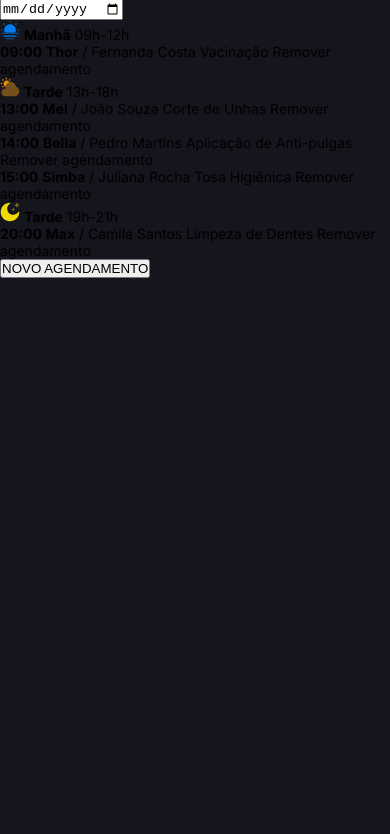
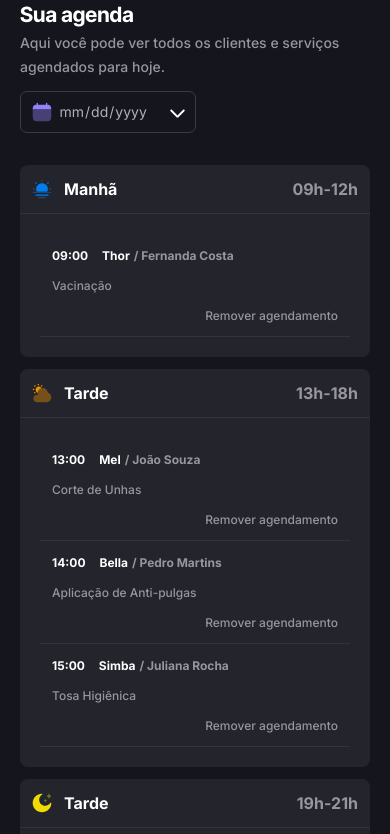
Before and after one commit to gabrielbertaglia/rocketseat-fullstack-desafio-mundo-pet, a website built with webpack: page index.html in a window 390 px wide. Shown: the part 69-903 px from the top of the page. Before the commit the page ends 844 px from the top, so only its background shows below. Built offline with nearby package versions, Linux system fonts and the light colour scheme.

Commit message:
feat: creating layout web and mobile

```diff
--- a/index.html
+++ b/index.html
@@ -14,21 +14,26 @@
     <title>Pet Shop</title>
   </head>
   <body>
-    <div class="container">
+    <!-- <div class="container"> -->
     <img src="./src/assets/logo.svg" alt="Logo" class="logo" />
 
     <div class="schedule">
-        <header>
+      <header class="top-header">
         <div class="header-title">
           <h1 class="title">Sua agenda</h1>
           <p class="p-md">
-              Aqui você pode ver todos os clientes e serviços agendados para
-              hoje.
+            Aqui você pode ver todos os clientes e serviços agendados para hoje.
           </p>
         </div>
-          <input type="date" name="filter" id="filter" />
+        <div class="input">
+          <i>
+            <img src="./src/assets/icons/calendar.svg" alt="Calendário" />
+          </i>
+          <input type="date" id="date" name="date" />
+        </div>
       </header>
 
+      <div class="section-content">
         <section class="schedule-period">
           <header>
             <img src="./src/assets/icons/sum-fog.svg" alt="Manhã" />
@@ -39,13 +44,13 @@
           <ul id="period-morning" class="period">
             <li>
               <!-- <div> -->
-              <strong>09:00</strong>
+              <strong class="hour" id>09:00</strong>
               <span>
-                <strong class="pat-name">Thor</strong>
+                <strong class="pet-name">Thor</strong>
                 <span class="person-name">/ Fernanda Costa</span>
               </span>
               <span class="precedure">Vacinação</span>
-              <span class="remove-schedule">Remover agendamento</span>
+              <button class="remove-schedule">Remover agendamento</button>
               <!-- </div> -->
             </li>
           </ul>
@@ -61,35 +66,35 @@
           <ul id="period-afternoon" class="period">
             <li>
               <!-- <div> -->
-              <strong>13:00</strong>
+              <strong class="hour">13:00</strong>
               <span>
-                <strong class="pat-name">Mel</strong>
+                <strong class="pet-name">Mel</strong>
                 <span class="person-name">/ João Souza</span>
               </span>
               <span class="precedure">Corte de Unhas</span>
-              <span class="remove-schedule">Remover agendamento</span>
+              <button class="remove-schedule">Remover agendamento</button>
               <!-- </div> -->
             </li>
             <li>
               <!-- <div> -->
-              <strong>14:00</strong>
+              <strong class="hour">14:00</strong>
               <span>
-                <strong class="pat-name">Bella</strong>
+                <strong class="pet-name">Bella</strong>
                 <span class="person-name">/ Pedro Martins</span>
               </span>
               <span class="precedure">Aplicação de Anti-pulgas</span>
-              <span class="remove-schedule">Remover agendamento</span>
+              <button class="remove-schedule">Remover agendamento</button>
               <!-- </div> -->
             </li>
             <li>
               <!-- <div> -->
-              <strong>15:00</strong>
+              <strong class="hour">15:00</strong>
               <span>
-                <strong class="pat-name">Simba</strong>
+                <strong class="pet-name">Simba</strong>
                 <span class="person-name">/ Juliana Rocha</span>
               </span>
               <span class="precedure">Tosa Higiênica</span>
-              <span class="remove-schedule">Remover agendamento</span>
+              <button class="remove-schedule">Remover agendamento</button>
               <!-- </div> -->
             </li>
           </ul>
@@ -105,22 +110,23 @@
           <ul id="period-night" class="period">
             <li>
               <!-- <div> -->
-              <strong>20:00</strong>
+              <strong class="hour">20:00</strong>
               <span>
-                <strong class="pat-name">Max</strong>
+                <strong class="pet-name">Max</strong>
                 <span class="person-name">/ Camila Santos</span>
               </span>
               <span class="precedure">Limpeza de Dentes</span>
-              <span class="remove-schedule">Remover agendamento</span>
+              <button class="remove-schedule">Remover agendamento</button>
               <!-- </div> -->
             </li>
           </ul>
         </section>
       </div>
-    </div>
 
       <footer>
         <button class="btn-new-schedule">NOVO AGENDAMENTO</button>
       </footer>
+    </div>
+    <!-- </div> -->
   </body>
 </html>
--- a/src/main.js
+++ b/src/main.js
@@ -6,3 +6,5 @@ import "./libs/dayjs.js";
 
 // CSS
 import "./styles/global.css";
+import "./styles/input.css";
+import "./styles/schedule.css";
--- a/src/styles/global.css
+++ b/src/styles/global.css
@@ -53,9 +53,9 @@ body {
 }
 
 .logo {
-  position: absolute;
+  /* position: absolute;
   top: 0;
-  left: 0;
+  left: 0; */
 
   background-color: #2e2c30;
   padding: 0.75rem 1.25rem;
@@ -65,17 +65,31 @@ body {
   width: 10.3125rem;
 }
 
+.only-mobile {
+  display: none;
+}
+
 @media (min-width: 600px) {
   :root {
     font-size: 16px;
   }
 
   .container {
-    display: grid;
+    /* display: grid;
     grid-template-columns: auto 1fr;
     grid-template-rows: calc(100vh - 1.5rem);
-    grid-template-areas: "form schedule";
+    grid-template-areas: "form schedule"; */
 
-    padding: 0.75rem;
+    /* padding: 0.75rem; */
+  }
+
+  .only-mobile {
+    display: inherit;
+  }
+
+  .logo {
+    position: absolute;
+    top: 0;
+    left: 0;
   }
 }
--- /dev/null
+++ b/src/styles/input.css
@@ -0,0 +1,41 @@
+.input {
+  width: fit-content;
+  height: 3rem;
+
+  border: 1px solid var(--border-primary);
+  padding: 0.75rem;
+  border-radius: 0.5rem;
+
+  display: flex;
+  /* margin-bottom: 2rem; only mobile */
+}
+
+.input i {
+  margin-right: 0.5rem;
+}
+
+.input input {
+  flex: 1;
+
+  font-family: var(--ff-inter);
+
+  font-size: 1rem;
+  color: #b2afb6;
+  background-color: transparent;
+
+  outline: none;
+  border: none;
+}
+
+.input:hover {
+  border: 1.5px solid var(--border-secondary);
+}
+
+.input:focus-within {
+  border: 1.5px solid var(--brand);
+}
+
+::-webkit-calendar-picker-indicator {
+  cursor: pointer;
+  background: url("../assets/icons/arrow-down.svg") no-repeat;
+}
--- /dev/null
+++ b/src/styles/schedule.css
@@ -0,0 +1,199 @@
+.schedule .top-header {
+  padding: 12px 20px 32px;
+  display: flex;
+  flex-direction: column;
+  gap: 12px;
+}
+
+.schedule > header > div > .title {
+  font: var(--title);
+  color: var(--content-primary);
+}
+
+.schedule > header > div > .p-md {
+  font: var(--p-md);
+  color: var(--content-secondary);
+}
+
+.section-content {
+  display: flex;
+  flex-direction: column;
+  gap: 12px;
+
+  padding-inline: 20px;
+  padding-bottom: 12px;
+}
+
+.schedule-period {
+  background-color: var(--background-tertiary);
+  border-radius: 8px;
+}
+
+.schedule-period header {
+  display: flex;
+  width: 100%;
+  padding: 12px;
+
+  border-bottom-width: 1px;
+  border-bottom-style: solid;
+  border-bottom-color: var(--border-divisor);
+}
+
+.schedule-period header img {
+  margin-right: 12px;
+}
+
+.schedule-period header strong {
+  flex: 1;
+  font: var(--label-lg);
+  color: var(--content-primary);
+}
+
+.schedule-period header span {
+  font: var(--label-lg);
+  color: var(--content-secondary);
+}
+
+.schedule-period ul {
+  list-style: none;
+  padding: 20px;
+}
+
+.schedule-period ul li {
+  border-bottom-width: 1px;
+  border-bottom-style: solid;
+  border-bottom-color: var(--border-divisor);
+
+  padding: 12px;
+
+  display: grid;
+  /* grid-template-columns: auto 1fr 1fr 1fr; */
+  grid-template-areas:
+    "hour name"
+    "procedure procedure"
+    "button button";
+  grid-template-columns: auto 1fr;
+
+  align-items: baseline;
+  gap: 1rem;
+}
+
+.schedule-period .hour {
+  grid-area: hour;
+  font: var(--label-sm);
+  color: var(--content-primary);
+}
+
+.schedule-period .pet-name {
+  grid-area: name;
+  font: var(--label-sm);
+  color: var(--content-primary);
+}
+
+.schedule-period .person-name {
+  font: var(--label-sm);
+  color: var(--content-secondary);
+}
+
+.schedule-period .precedure {
+  grid-area: procedure;
+  font: var(--p-sm);
+  color: var(--content-secondary);
+}
+
+.remove-schedule {
+  grid-area: button;
+  justify-self: end;
+  font: var(--p-sm);
+  color: var(--content-secondary);
+  background: none;
+  border: none;
+  cursor: pointer;
+}
+
+/* .schedule-period .remove-schedule {
+  margin-left: auto;
+} */
+
+.schedule-period .person-name {
+  width: 15%;
+}
+
+.btn-new-schedule {
+  border: none;
+  background-color: var(--brand);
+
+  font: var(--label-lg);
+
+  padding: 12px 24px;
+  border-radius: 8px;
+
+  cursor: pointer;
+
+  box-shadow: -1px 2px 39px -8px rgba(146, 130, 250, 0.3);
+  -webkit-box-shadow: -1px 2px 39px -8px rgba(146, 130, 250, 0.3);
+  -moz-box-shadow: -1px 2px 39px -8px rgba(146, 130, 250, 0.3);
+}
+
+.btn-new-schedule:hover {
+  background-color: var(--background-highlights);
+}
+
+footer {
+  width: 100%;
+  display: flex;
+  align-items: center;
+  justify-content: center;
+  background-color: var(--background-tertiary);
+  margin-top: 52px;
+  padding: 18px 20px;
+  /* margin-left: auto; */
+}
+
+@media (min-width: 600px) {
+  .schedule {
+    padding: 5rem;
+
+    max-width: 871px;
+    margin: 0 auto;
+
+    display: flex;
+    flex-direction: column;
+  }
+
+  .schedule .top-header {
+    justify-content: space-between;
+    flex-direction: row;
+    align-items: center;
+    padding: unset;
+    padding-bottom: 32px;
+  }
+
+  .section-content {
+    padding-inline: unset;
+    padding-bottom: unset;
+  }
+
+  .schedule-period ul li {
+    display: grid;
+    grid-template-areas: "hour name procedure button";
+    grid-template-columns: auto 1fr 1fr auto;
+    gap: 16px;
+    align-items: center;
+    padding: 16px 12px;
+  }
+
+  .schedule-period .precedure {
+    text-align: left; /* Certifica-se de que o texto esteja alinhado à esquerda */
+  }
+
+  footer {
+    margin-left: auto;
+    padding-top: 32px;
+
+    width: unset;
+    background-color: unset;
+
+    margin-top: 0px;
+  }
+}
```
Also changed, not shown: src/assets/icons/arrow-down.svg (added), src/assets/icons/calendar.svg (added). Lines whose indentation alone changed are shown as unchanged.
